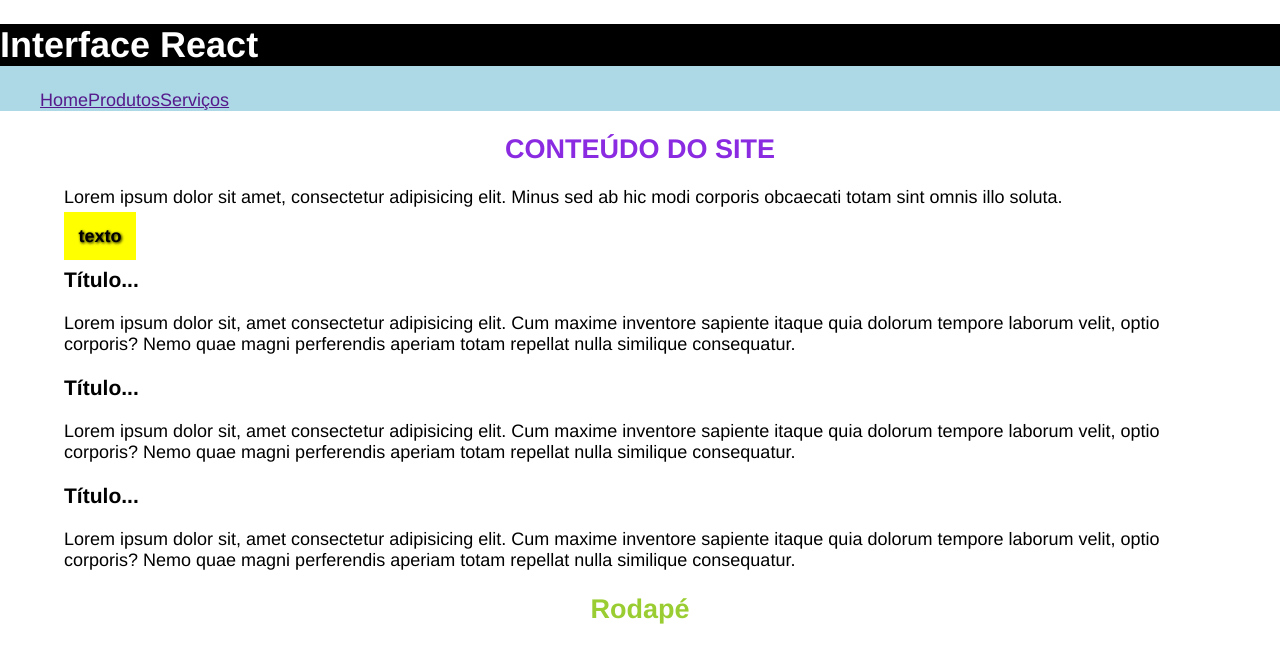
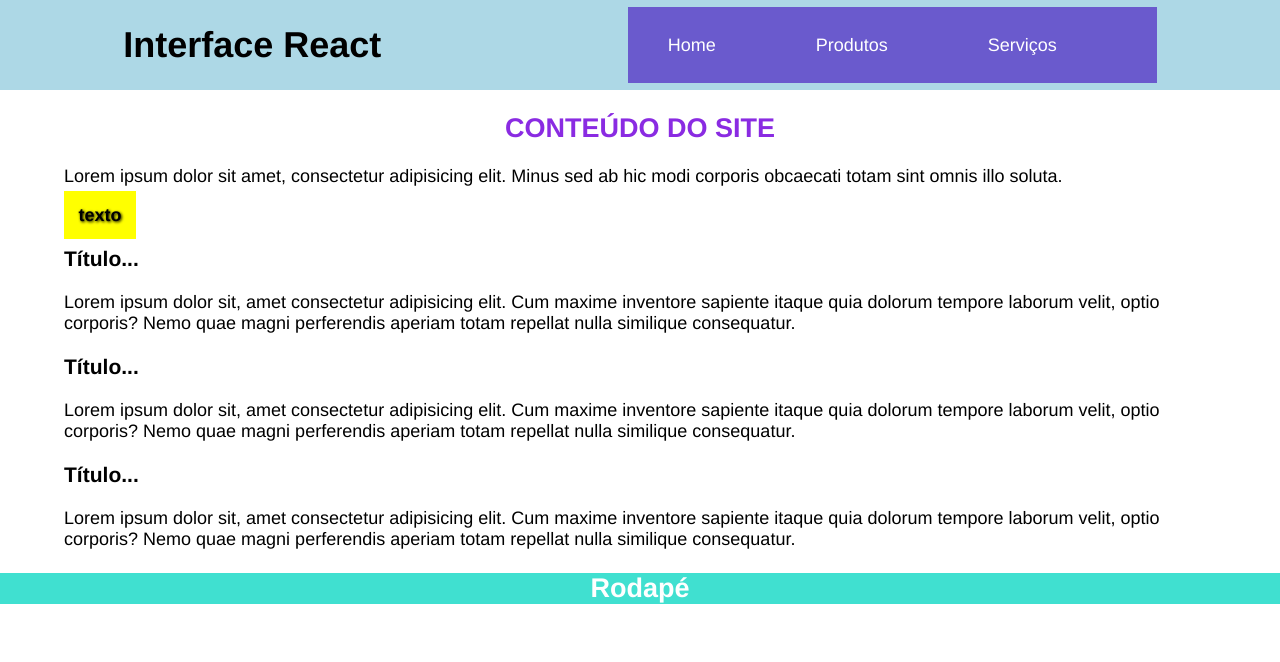
Before and after one commit to Adriel21/meu-app, a React (Create React App) app: page / in a window 1280 px wide. Shown: the top 662 px of the page. Built offline with nearby package versions, Linux system fonts and the light colour scheme.

Commit message:
CSS do cabeçalho

```diff
--- a/src/components/layout/Cabecalho.jsx
+++ b/src/components/layout/Cabecalho/Cabecalho.jsx
@@ -1,9 +1,11 @@
-import Menu from "../Menu";
+import Menu from "./Menu";
+import estilosCabecalho from "./Cabecalho.module.css";
 
 // objeto de estilos css
 const estilos = {
-  color: "white",
-  backgroundColor: "black",
+  // color: "white",
+  // backgroundColor: "black",
+    color: "black"
 };
 
 const Cabecalho = () => {
@@ -11,7 +13,7 @@ const Cabecalho = () => {
       // CSS IN JS embutidos no meo do JavaScript
 
       // CSS Inline (Uma propriedade style e sintaxe de objetos)
-        <header style={{backgroundColor: "lightblue"}}>
+        <header style={{backgroundColor: "lightblue"}} className={estilosCabecalho.cabecalho}>
         <h1 style={estilos}>Interface React</h1>
         <Menu/>
       </header>
--- /dev/null
+++ b/src/components/layout/Cabecalho/Cabecalho.module.css
@@ -0,0 +1,22 @@
+.cabecalho{
+    display: flex;
+    justify-content: space-around;
+    align-items: center;
+}
+
+
+.nav{
+    background-color: slateblue;
+    line-height: 40px;
+}
+
+a{
+    margin-right: 100px;
+    color: white;
+    text-decoration: none;
+}
+
+a:hover{
+    text-decoration: underline;
+
+}
--- a/src/components/Menu.jsx
+++ b/src/components/layout/Cabecalho/Menu.jsx
@@ -1,6 +1,7 @@
+import estilosCabecalho from "./Cabecalho.module.css";
 const Menu = () => {
     return(
-        <nav>
+        <nav className={estilosCabecalho.nav}>
           <ul>
             <a href="">Home</a>
             <a href="">Produtos</a>
--- a/src/components/layout/Conteudo.jsx
+++ b/src/components/layout/Conteudo/Conteudo.jsx
@@ -1,4 +1,4 @@
-import Artigo from "../Artigo";
+import Artigo from "../../Artigo";
 import estilos from './Conteudo.module.css';
 
 const Conteudo = () => {
@@ -6,9 +6,11 @@ return (
     <main>
     <section>
       {/* comentário no jsx */}
-      {/* Aplicando css com module.css */}
+      {/* Aplicando css com module.css para que haja separação dos escopos e o estilo não seja aplicado de forma global*/}
       <h2 className={estilos.subtitulo}>Conteúdo do site</h2>
       <p>Lorem ipsum dolor sit amet, consectetur adipisicing elit. Minus sed ab hic modi corporis obcaecati totam sint omnis illo soluta.</p>
+
+      {/* Inserindo mais de uma class com o css modules - o segundo estilo, realizamos o acesso da class css através de colchete e aspas porque existe um hífen, que não harmoniza com a sintaxe de objto */}
       <span className={`${estilos.destaque}  ${estilos["sombra-texto"]}`}>
         texto
       </span>
--- a/src/components/layout/Rodape.module.css
+++ /dev/null
@@ -1,4 +0,0 @@
-.subtitulo{
-    color: yellowgreen;
-    text-align: center;
-}
--- a/src/components/layout/Rodape.jsx
+++ b/src/components/layout/Rodape/Rodape.jsx
@@ -2,7 +2,7 @@ import estilos from './Rodape.module.css';
 
 const Rodape = () => {
     return(
-        <footer>
+        <footer id={estilos.footer}>
           <h2 className={estilos.subtitulo}>Rodapé</h2>
         </footer>
     )
--- /dev/null
+++ b/src/components/layout/Rodape/Rodape.module.css
@@ -0,0 +1,8 @@
+.subtitulo{
+    color: white;
+    text-align: center;
+}
+
+#footer{
+    background-color: turquoise;
+}
```
Also changed, not shown: src/App.jsx (+4 -5 lines), src/components/layout/Conteudo/Conteudo.module.css (renamed from src/components/layout/Conteudo.module.css).
